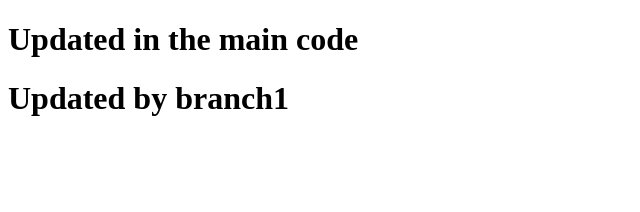
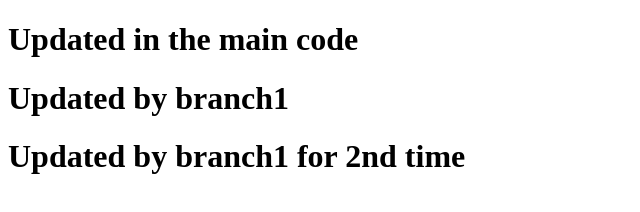
Before and after one commit to Abhinavsai-12/10kCoders_gitBranches, a plain HTML site: page index.html in a window 1280 px wide. Shown: the whole page, without its empty margins (0-640 px from the left). Drawn offline with Linux system fonts and the light colour scheme.

Commit message:
commited by branch1 2nd Time

```diff
--- a/index.html
+++ b/index.html
@@ -9,6 +9,7 @@
 
     <h1>Updated in the main code</h1>
     <h1>Updated by branch1</h1>
+    <h1>Updated by branch1 for 2nd time</h1>
 
 </body>
 </html>
```
